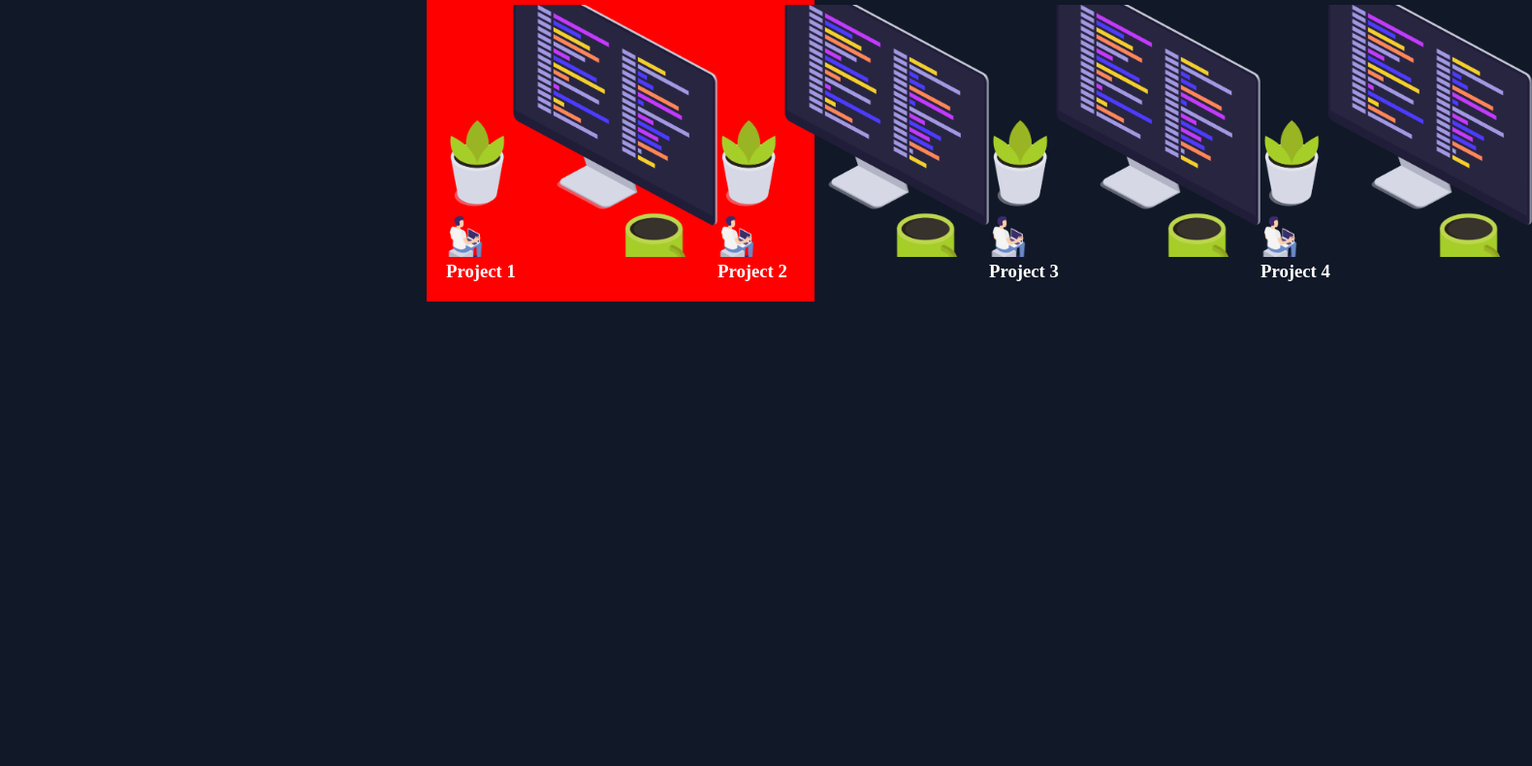
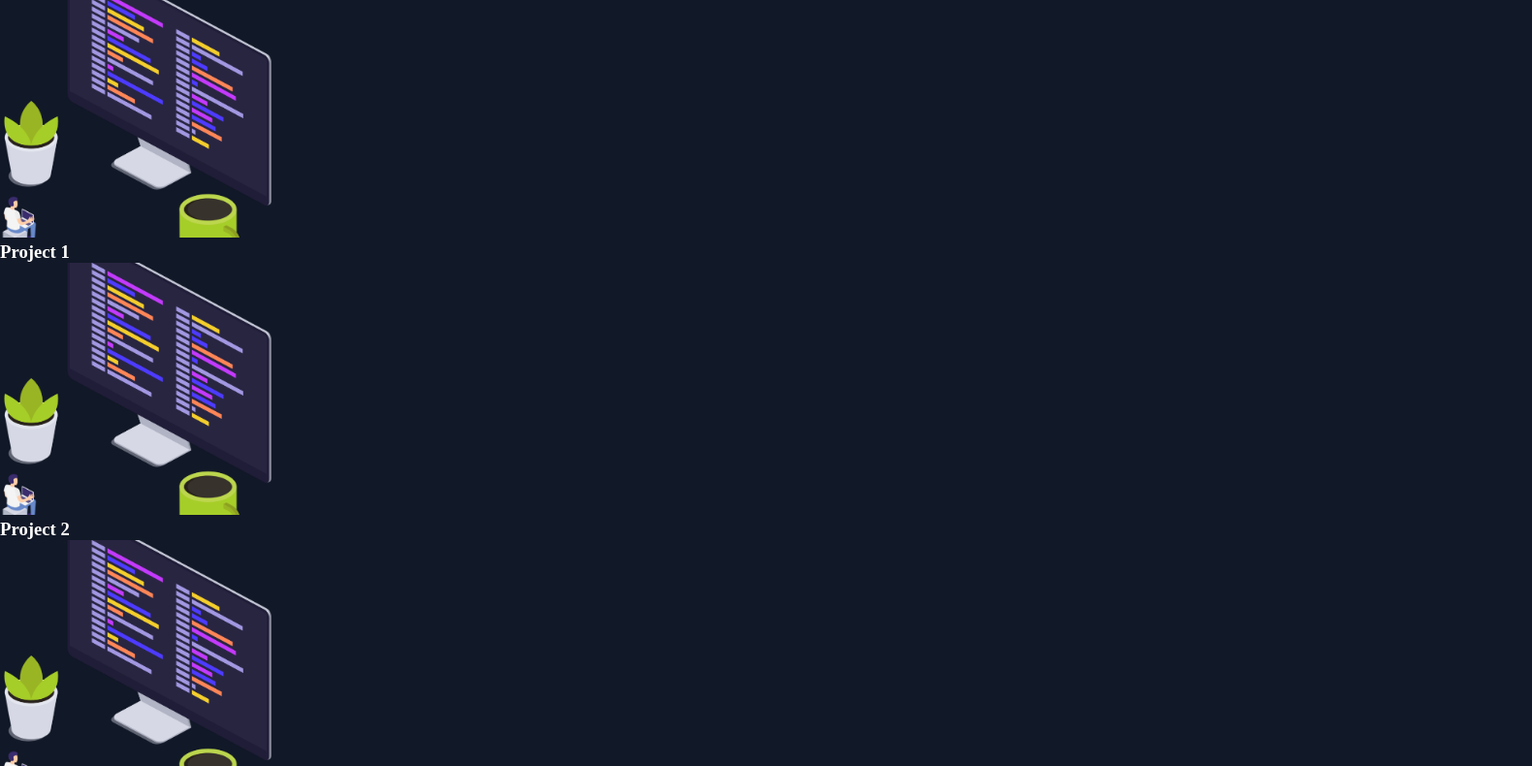
Before and after one commit to RoroNovAA/Dev-Portfolio-Website-Project, a plain HTML site: page index.html in a window 1280 px wide. Shown: the part 626-1416 px from the top of the page at 97% size, 1580 px wide, since content can reach past the window. Before the commit the page ends 937 px from the top, so only its background shows below. Drawn offline with Linux system fonts and the light colour scheme.

Commit message:
made few changes

```diff
--- a/index.html
+++ b/index.html
@@ -38,22 +38,17 @@
             <h1 class="projects-heading">Projects</h1>
             <div class="horizontal-line"></div>
             <div class="project-items">
-                  <section>
                     <img src="./images/pc-image.png" alt="pc-image" class="pc-image">
                     <h3>Project 1</h3>
-                 </section>
-                 <section>
+
                     <img src="./images/pc-image.png" alt="pc-image" class="pc-image">
                     <h3>Project 2</h3>
-                </section>
-                <section>
+
                     <img src="./images/pc-image.png" alt="pc-image" class="pc-image">
                     <h3>Project 3</h3>
-                </section>
-                <section>
+
                     <img src="./images/pc-image.png" alt="pc-image" class="pc-image">
                     <h3>Project 4</h3>
-                </section>
             </div>
         </div>
     </main>
--- a/style.css
+++ b/style.css
@@ -87,12 +87,3 @@ nav {
     width: 280px;
     height: 260px;
 }
-
-.project-items {
-    background-color: red;
-    padding: 20px;
-    max-width: 400px;
-    margin: 0 auto;
-    overflow-wrap:normal;
-    display: flex;
-}
```
